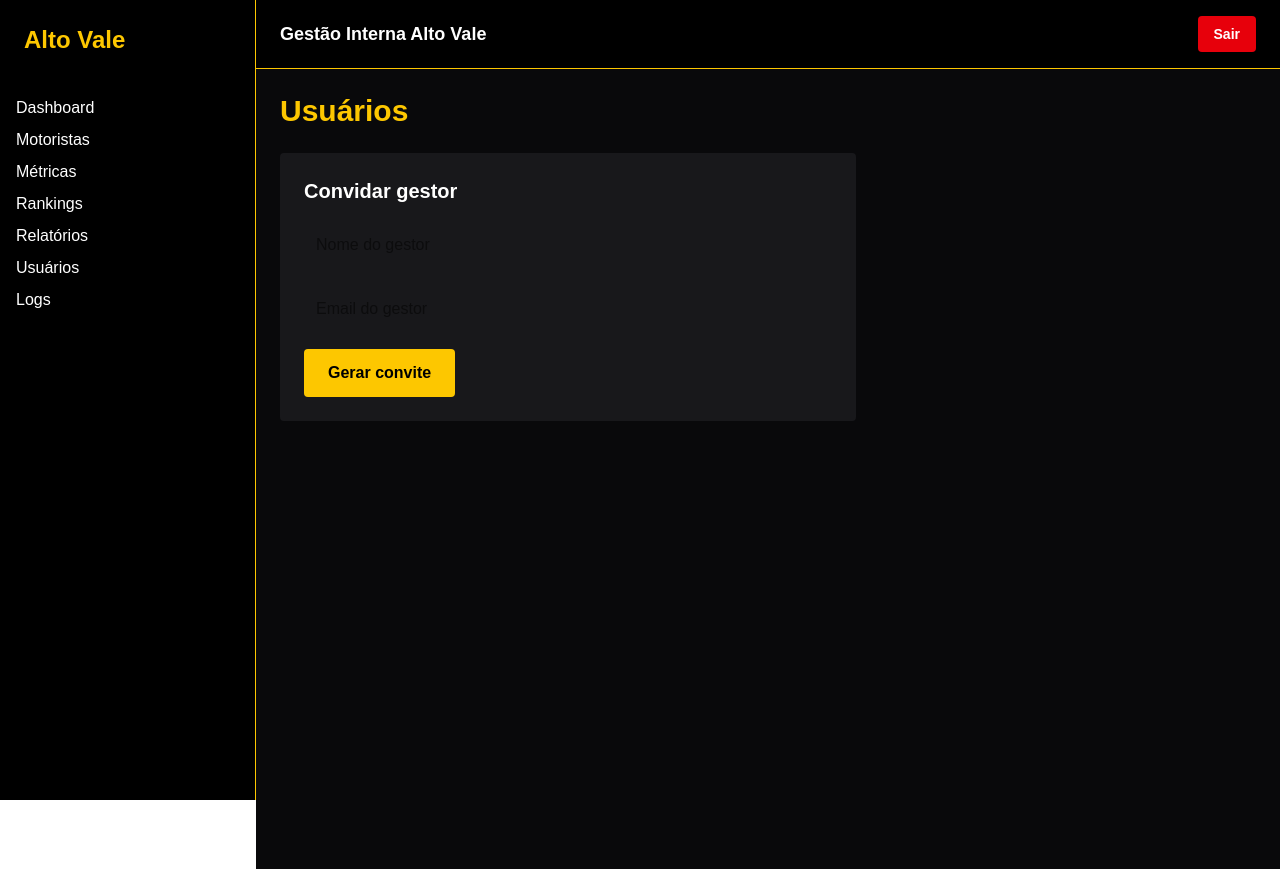
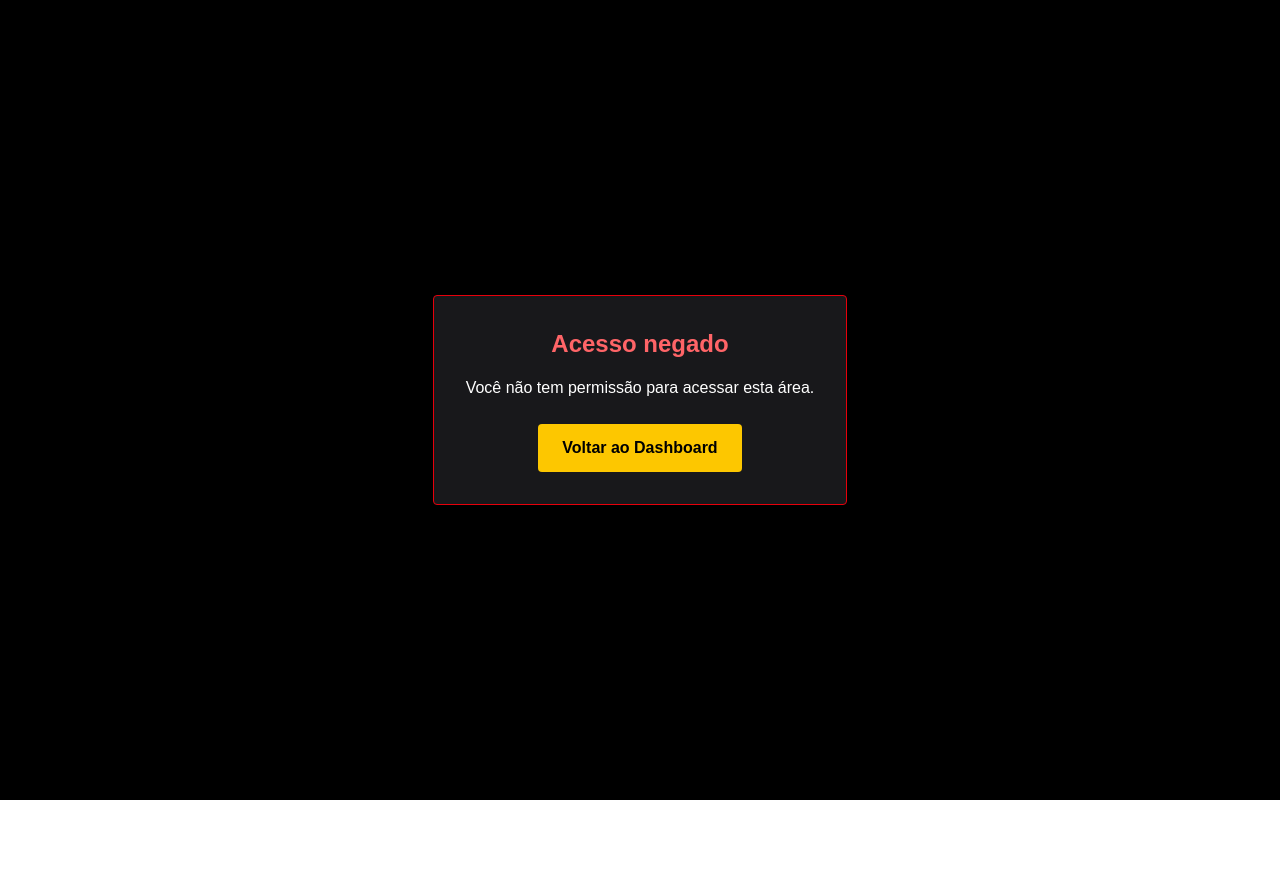
Before and after one commit to rotas-app/gestao-alto-vale, a Next.js app: page /usuarios in a window 1280 px wide. After the commit the page ends 800 px from the top, so only its background shows below. Built offline with nearby package versions, Linux system fonts and the light colour scheme; no server answers; the database is empty; sample sign-in values are in the browser's storage.

Commit message:
Adiciona bloqueio admin

```diff
--- a/src/app/logs/page.tsx
+++ b/src/app/logs/page.tsx
@@ -5,6 +5,7 @@ import { useEffect, useState } from "react";
 import Sidebar from "@/components/layout/Sidebar";
 import Header from "@/components/layout/Header";
 import ProtectedPage from "@/components/ProtectedPage";
+import AdminOnly from "@/components/AdminOnly";
 
 import { listarLogs } from "@/services/logService";
 
@@ -21,7 +22,8 @@ export default function LogsPage() {
   }, []);
 
   return (
-    <ProtectedPage>
+  <ProtectedPage>
+    <AdminOnly>
       <div className="flex flex-col md:flex-row">
         <Sidebar />
 
@@ -62,6 +64,7 @@ export default function LogsPage() {
           </main>
         </div>
       </div>
-    </ProtectedPage>
-  );
+    </AdminOnly>
+  </ProtectedPage>
+);
 }
--- a/src/app/usuarios/page.tsx
+++ b/src/app/usuarios/page.tsx
@@ -6,6 +6,7 @@ import Header from "@/components/layout/Header";
 import Sidebar from "@/components/layout/Sidebar";
 import { criarConviteGestor } from "@/services/conviteService";
 import ProtectedPage from "@/components/ProtectedPage";
+import AdminOnly from "@/components/AdminOnly";
 
 export default function UsuariosPage() {
   const [nome, setNome] = useState("");
@@ -27,7 +28,8 @@ export default function UsuariosPage() {
 
   return (
   <ProtectedPage>
-    <div className="flex flex-col md:flex-row">
+    <AdminOnly>
+      <div className="flex flex-col md:flex-row">
       <Sidebar />
 
       <div className="flex-1">
@@ -88,6 +90,7 @@ export default function UsuariosPage() {
         </main>
       </div>
      </div>
+    </AdminOnly>
   </ProtectedPage>
 );
 }
--- /dev/null
+++ b/src/components/AdminOnly.tsx
@@ -0,0 +1,46 @@
+"use client";
+
+import { useAuth } from "@/hooks/useAuth";
+
+export default function AdminOnly({
+  children,
+}: {
+  children: React.ReactNode;
+}) {
+  const { user, loading } = useAuth();
+
+  if (loading) {
+    return (
+      <main className="min-h-screen bg-black flex items-center justify-center">
+        <p className="text-yellow-400 font-bold">
+          Verificando permissões...
+        </p>
+      </main>
+    );
+  }
+
+  if (user?.cargo !== "admin") {
+    return (
+      <main className="min-h-screen bg-black flex items-center justify-center">
+        <div className="bg-zinc-900 border border-red-600 rounded p-8 max-w-md text-center">
+          <h1 className="text-red-400 text-2xl font-bold mb-4">
+            Acesso negado
+          </h1>
+
+          <p className="text-white mb-6">
+            Você não tem permissão para acessar esta área.
+          </p>
+
+          <button
+            onClick={() => (window.location.href = "/dashboard")}
+            className="bg-yellow-400 text-black font-bold px-6 py-3 rounded"
+          >
+            Voltar ao Dashboard
+          </button>
+        </div>
+      </main>
+    );
+  }
+
+  return <>{children}</>;
+}
```
